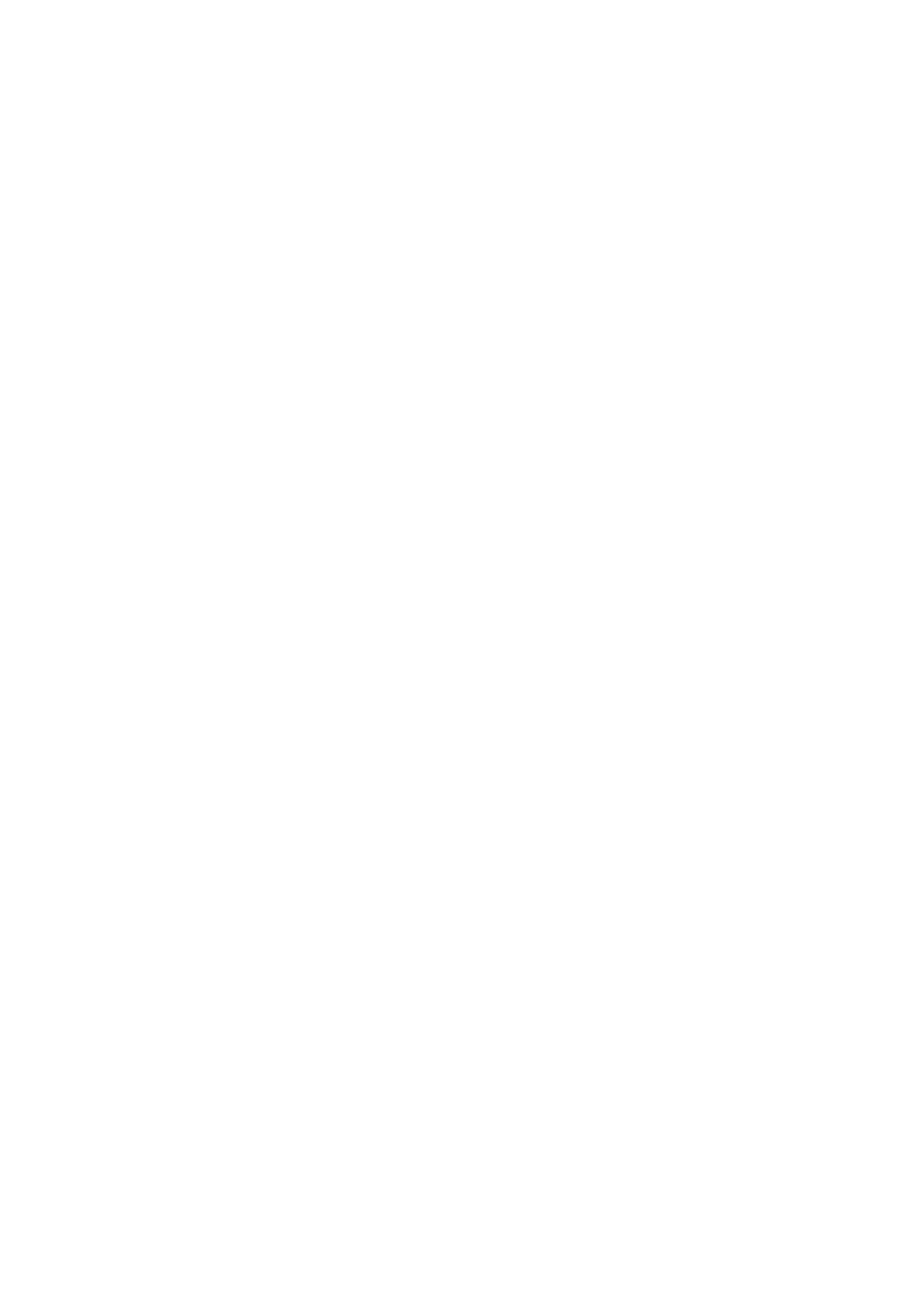
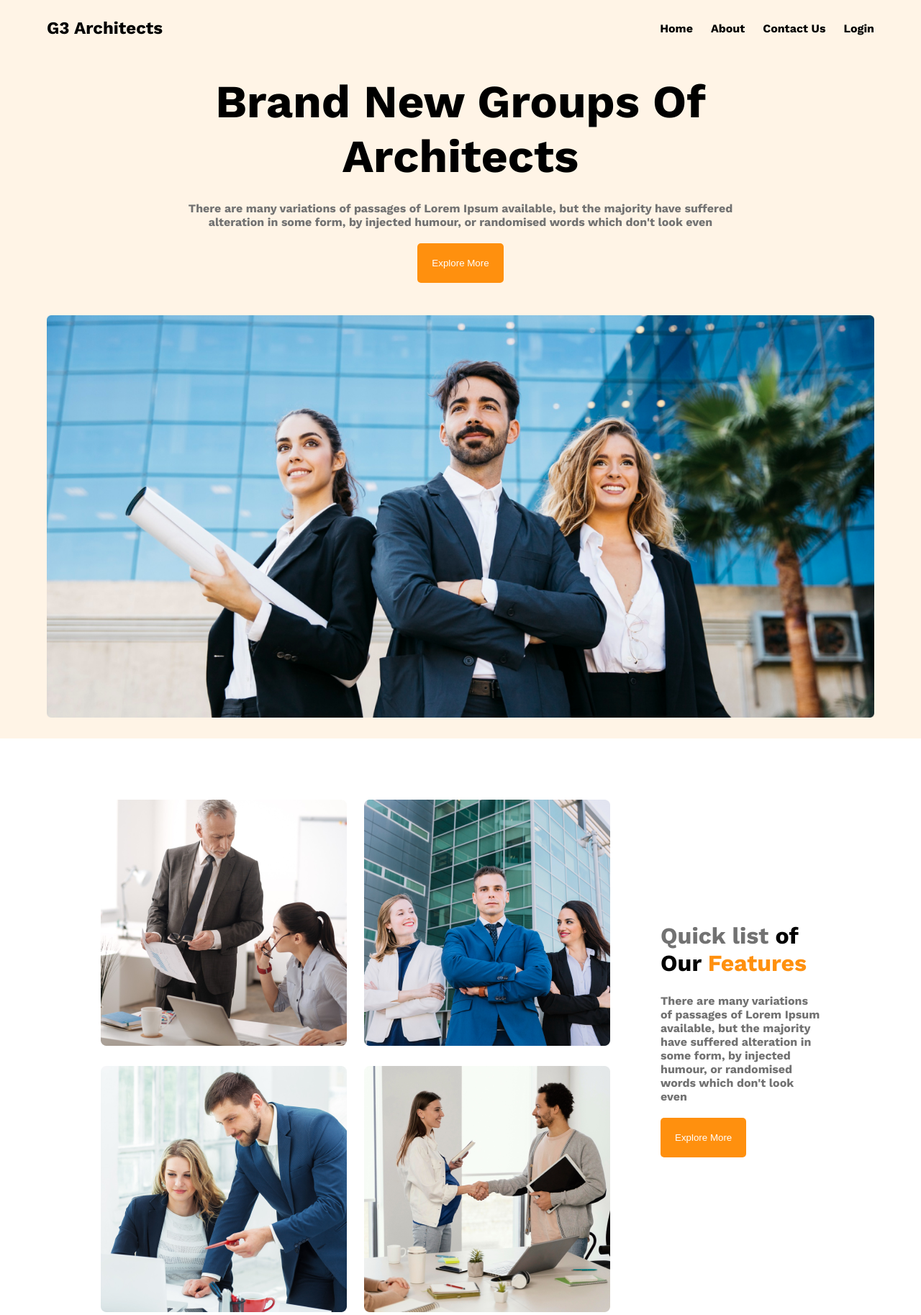
Before and after one commit to ArefinShaon/architects-main, a plain HTML site: page index.html in a window 1280 px wide. Shown: the whole page at 72% size. Before the commit the page ends 800 px from the top, so only its background shows below. Drawn offline with nearby package versions, Linux system fonts and the light colour scheme.

Commit message:
Two Section Added

```diff
--- a/index.html
+++ b/index.html
@@ -1,13 +1,69 @@
 <!DOCTYPE html>
 <html lang="en">
+
 <head>
     <meta charset="UTF-8">
     <meta http-equiv="X-UA-Compatible" content="IE=edge">
     <meta name="viewport" content="width=device-width, initial-scale=1.0">
     <title>Architects Main</title>
+    <link rel="preconnect" href="https://fonts.googleapis.com">
+    <link rel="preconnect" href="https://fonts.gstatic.com" crossorigin>
+    <link href="https://fonts.googleapis.com/css2?family=Open+Sans&family=Work+Sans:wght@700&display=swap"
+        rel="stylesheet">
+
+
     <link rel="stylesheet" href="styles/style.css">
 </head>
+
 <body>
+    <header>
+        <nav>
+            <h1>G3 Architects</h1>
+            <ul>
+                <li>Home</li>
+                <li>About</li>
+                <li>Contact Us</li>
+                <li>Login</li>
+            </ul>
+        </nav>
+        <section class="banner-section">
+            <div class="banner-container">
+                <h1 class="banner-header">Brand New Groups Of Architects</h1>
+                <p class="banner-description">There are many variations of passages of Lorem Ipsum available, but the
+                    majority have suffered alteration
+                    in some form, by injected humour, or randomised words which don't look even</p>
+                <p><button class="btn-primary">Explore More</button></p>
 
+
+            </div>
+            <div class="banner-img">
+                <img src="images/banner.png" alt="">
+            </div>
+
+        </section>
+    </header>
+    <main>
+        <section>
+            <div class="feature-container">
+                <div class="feature-img">
+                    <div><img src="images/team1.png" alt=""></div>
+                    <div><img src="images/team2.png" alt=""></div>
+                    <div><img src="images/team3.png" alt=""></div>
+                    <div><img src="images/team4.png" alt=""></div>
+                </div>
+                <div class="feature-description">
+                    <h2 class="feature-title"><span id="dark">Quick list </span> of Our <span
+                            id="orange">Features</span></h2>
+                    <p class="feature-text">There are many variations of passages of Lorem Ipsum available, but the
+                        majority have suffered alteration in some form, by injected humour, or randomised words which
+                        don't look even</p>
+                    <p id="button"> <button class="btn-primary">Explore More</button></p>
+
+
+                </div>
+            </div>
+        </section>
+    </main>
 </body>
+
 </html>
--- a/styles/style.css
+++ b/styles/style.css
@@ -0,0 +1,146 @@
+* {
+    box-sizing: border-box;
+    margin: 0;
+    padding: 0;
+}
+
+body {
+    font-family: 'Work Sans', sans-serif;
+
+}
+
+/* Nav style  */
+header {
+    background: rgba(255, 144, 14, 0.1);
+}
+
+nav {
+
+    display: flex;
+    align-items: center;
+    justify-content: space-between;
+    width: 100%;
+    max-width: 1200px;
+    margin: 0 auto;
+    padding: 25px;
+}
+
+nav>ul {
+    display: flex;
+    list-style: none;
+    gap: 25px;
+}
+
+/* Banner Section Styles */
+
+.banner-container {
+    width: 100%;
+    max-width: 800px;
+    margin: 0 auto;
+    text-align: center;
+    margin-top: 25px;
+}
+
+.banner-header {
+    font-size: 4rem;
+
+}
+
+.banner-description {
+    font-size: 1rem;
+    padding-top: 25px;
+    color: #727272;
+}
+
+.btn-primary {
+    border: none;
+    color: #FFFFFF;
+    background-color: #FF900E;
+    border-radius: 5px;
+    padding: 20px;
+    text-align: center;
+    margin: 20px 0;
+}
+
+.banner-img {
+    width: 100%;
+    max-width: 1200px;
+    margin: 0 auto;
+    padding: 25px;
+}
+
+.banner-img>img {
+    height: 50%;
+    width: 100%;
+}
+
+/* Feature styles */
+
+.feature-container {
+    display: flex;
+    align-content: center;
+    gap: 70px;
+    margin: 0 auto;
+    width: 100%;
+    max-width: 1000px;
+    margin-top: 85px;
+}
+
+.feature-img {
+    display: grid;
+    grid-template-columns: repeat(2, 1fr);
+    gap: 24px;
+}
+
+.feature-description {
+    margin-top: 17%;
+}
+
+.feature-title {
+    font-size: 2rem;
+    margin-bottom: 24px;
+}
+
+#dark {
+    color: #727272;
+}
+
+#orange {
+    color: #FF900E;
+}
+
+.feature-text {
+    color: #727272;
+}
+
+@media only screen and (max-width: 600px) {
+    .feature-container {
+        flex-direction: column-reverse;
+
+    }
+
+    .feature-description {
+        margin-top: 1%;
+        text-align: center;
+    }
+
+    .feature-text {
+        text-align: center;
+    }
+
+    #button {
+        text-align: center;
+    }
+
+    .feature-img {
+        grid-template-columns: repeat(1, 1fr);
+        margin: 0 auto;
+    }
+
+    nav {
+
+        flex-direction: column;
+        gap: 20px;
+        padding: 15px
+    }
+}
```
